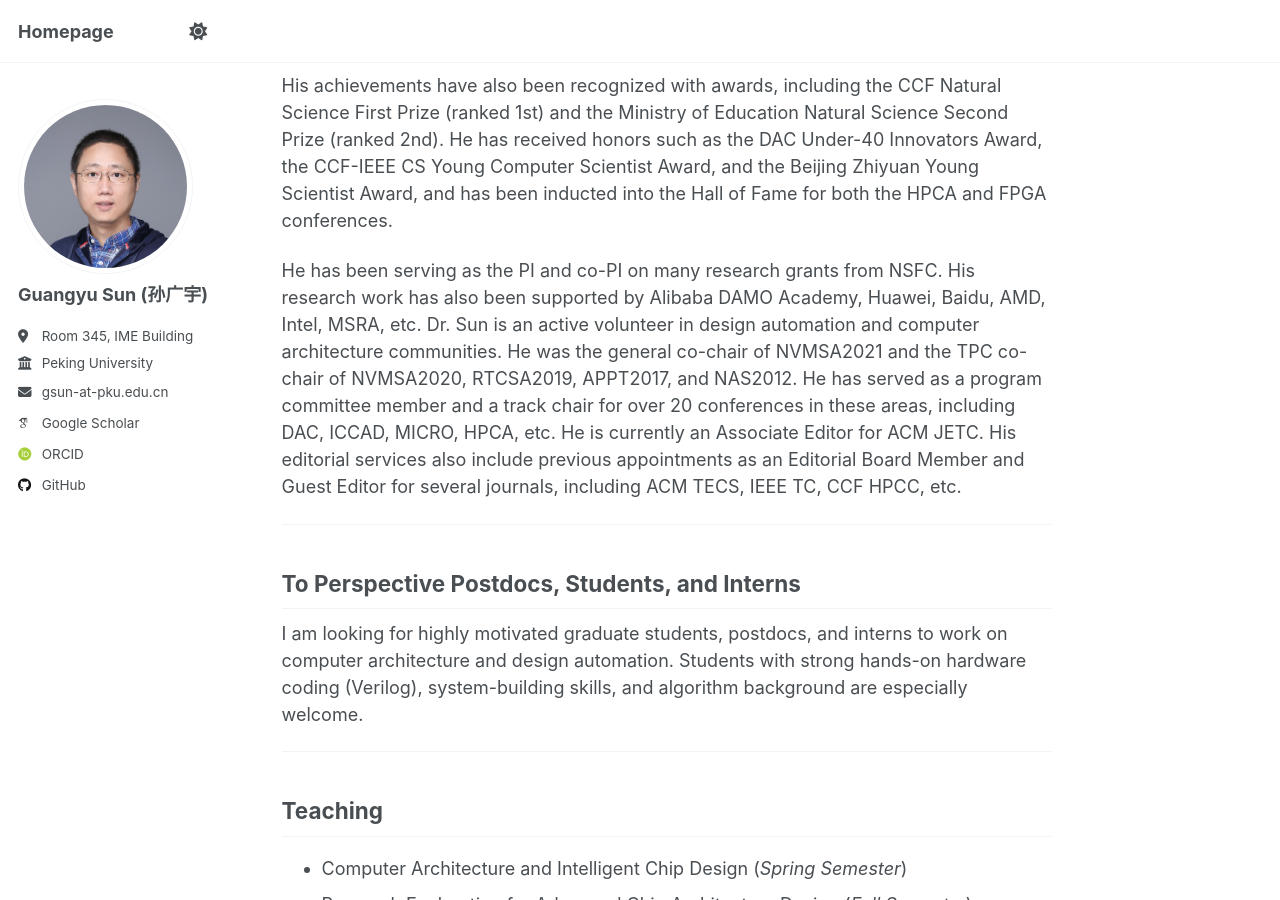
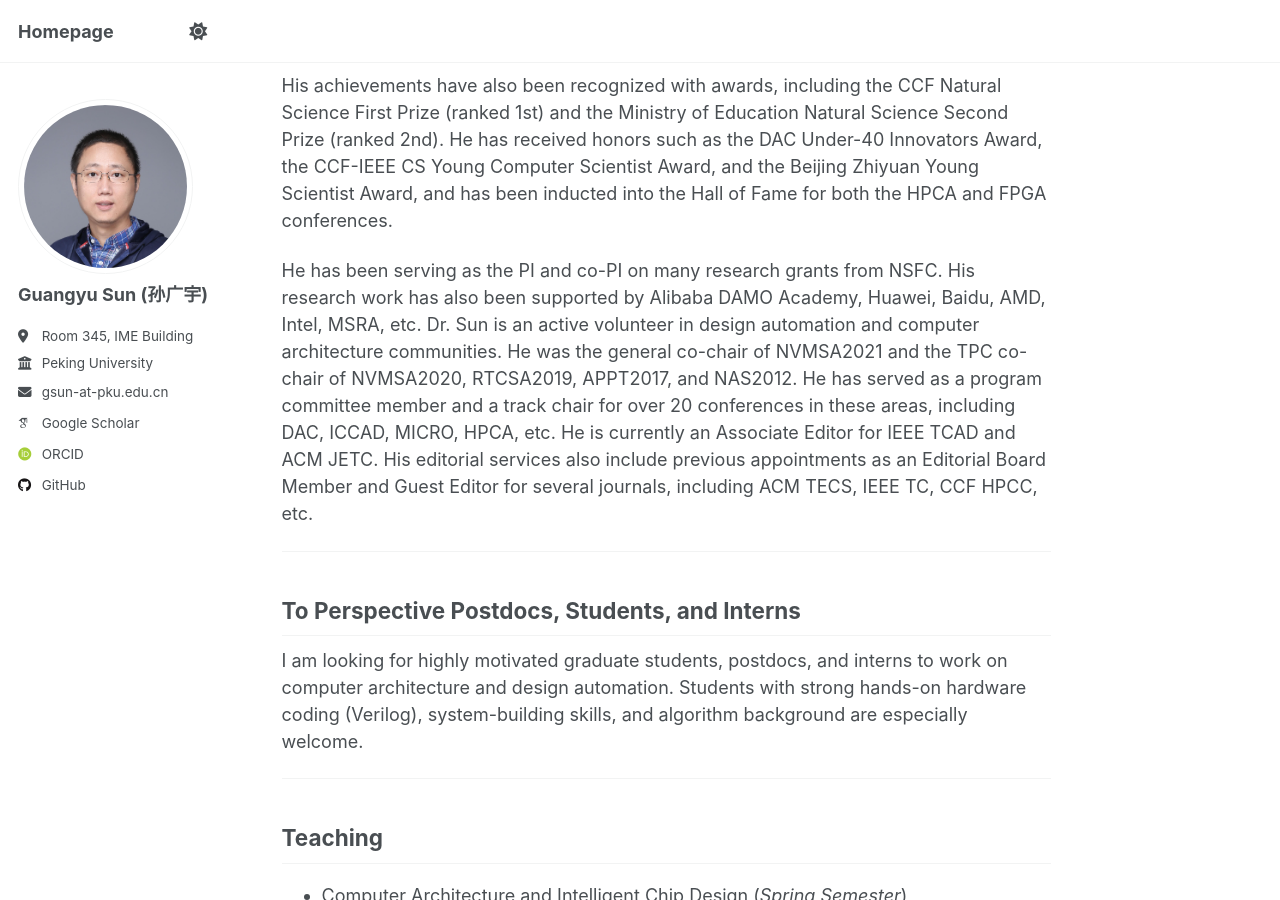
Before and after one commit to gsunpku/gsunpku.github.io, a Jekyll site: the page built from _pages/about.md, in a window 1280 px wide and 900 px high, scrolled down 936 px. Built offline with Jekyll 4.4.1, drawn with Linux system fonts in a browser that asks for light colours; some web fonts are replaced; a script that is not in the unit is left out.

Commit message:
Update about.md

```diff
--- a/_pages/about.md
+++ b/_pages/about.md
@@ -26,7 +26,7 @@ His research focuses on computer architecture design and automation technologies
 
 His achievements have also been recognized with awards, including the CCF Natural Science First Prize (ranked 1st) and the Ministry of Education Natural Science Second Prize (ranked 2nd). He has received honors such as the DAC Under-40 Innovators Award, the CCF-IEEE CS Young Computer Scientist Award, and the Beijing Zhiyuan Young Scientist Award, and has been inducted into the Hall of Fame for both the HPCA and FPGA conferences.
 
-He has been serving as the PI and co-PI on many research grants from NSFC. His research work has also been supported by Alibaba DAMO Academy, Huawei, Baidu, AMD, Intel, MSRA, etc. Dr. Sun is an active volunteer in design automation and computer architecture communities. He was the general co-chair of NVMSA2021 and the TPC co-chair of NVMSA2020, RTCSA2019, APPT2017, and NAS2012. He has served as a program committee member and a track chair for over 20 conferences in these areas, including DAC, ICCAD, MICRO, HPCA, etc. He is currently an Associate Editor for ACM JETC. His editorial services also include previous appointments as an Editorial Board Member and Guest Editor for several journals, including ACM TECS, IEEE TC, CCF HPCC, etc.
+He has been serving as the PI and co-PI on many research grants from NSFC. His research work has also been supported by Alibaba DAMO Academy, Huawei, Baidu, AMD, Intel, MSRA, etc. Dr. Sun is an active volunteer in design automation and computer architecture communities. He was the general co-chair of NVMSA2021 and the TPC co-chair of NVMSA2020, RTCSA2019, APPT2017, and NAS2012. He has served as a program committee member and a track chair for over 20 conferences in these areas, including DAC, ICCAD, MICRO, HPCA, etc. He is currently an Associate Editor for IEEE TCAD and ACM JETC. His editorial services also include previous appointments as an Editorial Board Member and Guest Editor for several journals, including ACM TECS, IEEE TC, CCF HPCC, etc.
 
 ------
 
```
